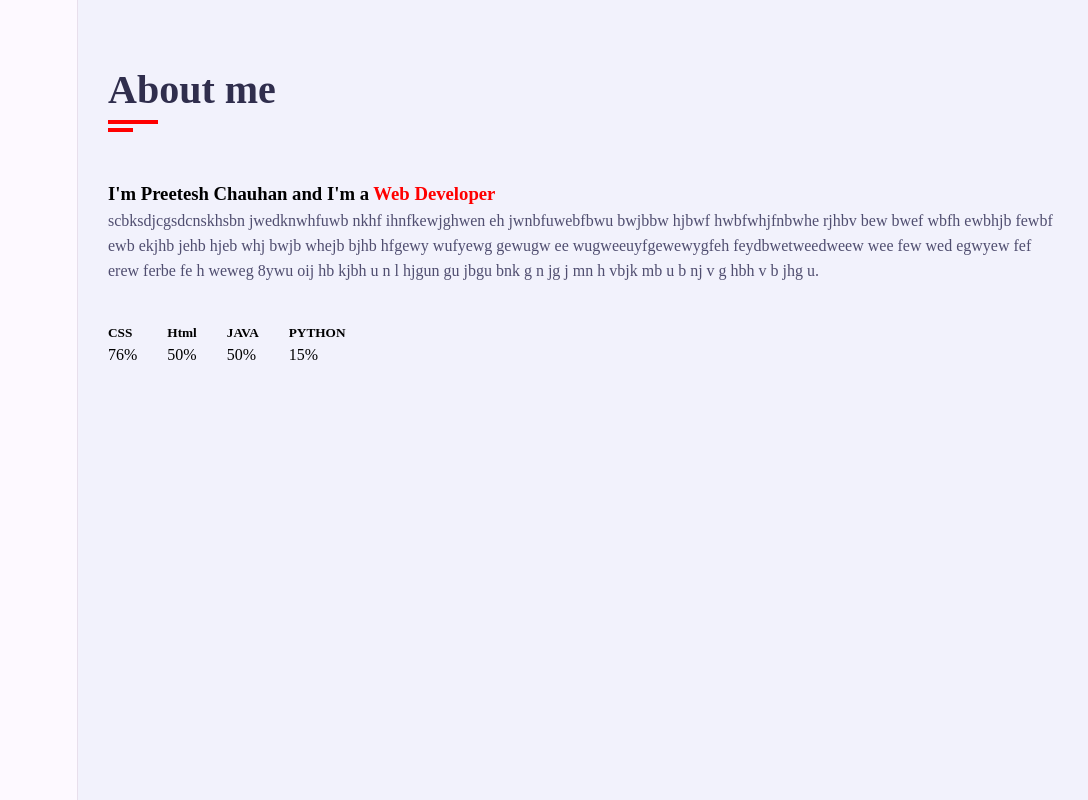
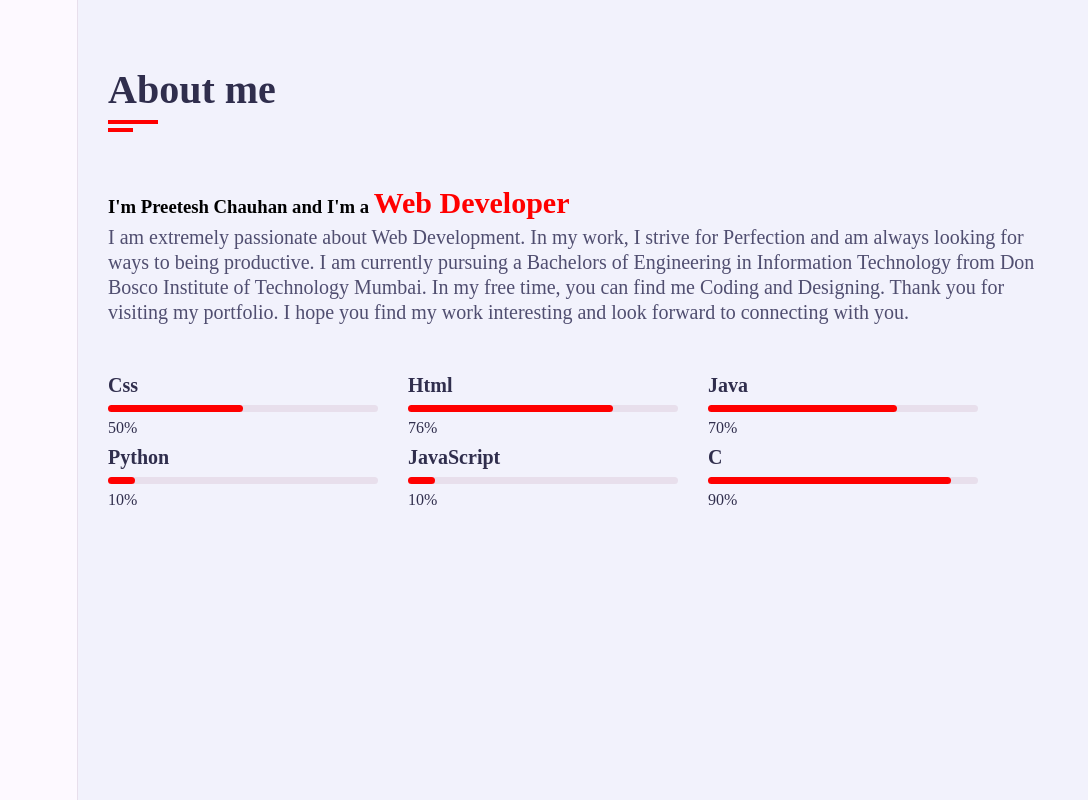
Before and after one commit to preeteshchauhan/PreeteshChauhan.github.io, a plain HTML site: page index.html in a window 1280 px wide. Shown: the full height of the page, 192-1280 px from the left. Drawn offline with Linux system fonts and the light colour scheme; a web font is replaced by a local one.

Commit message:
Fifth commit

```diff
--- a/index.html
+++ b/index.html
@@ -59,43 +59,62 @@
                             <div class="row">
                                 <div class="about-text padd-15">
                                     <h3>I'm Preetesh Chauhan and I'm a <span>Web Developer</span></h3>
-                                    <p>scbksdjcgsdcnskhsbn jwedknwhfuwb nkhf ihnfkewjghwen eh jwnbfuwebfbwu bwjbbw hjbwf hwbfwhjfnbwhe rjhbv bew bwef wbfh ewbhjb fewbf ewb ekjhb jehb hjeb whj bwjb whejb bjhb  hfgewy wufyewg gewugw ee wugweeuyfgewewygfeh feydbwetweedweew wee few wed egwyew fef erew ferbe fe h weweg 8ywu oij hb kjbh u n l hjgun  gu   jbgu bnk g  n  jg j mn h  vbjk mb u b nj v g hbh v b jhg u.</p>
+                                    <p>I am extremely passionate about Web Development. In my work, I strive for Perfection and am always looking for ways to being productive.
+
+                                        I am currently pursuing a Bachelors of Engineering in Information Technology from Don Bosco Institute of Technology Mumbai. In my free time, you can find me Coding and Designing. Thank you for visiting my portfolio. I hope you find my work interesting and look forward to connecting with you.</p>
                                 </div>
                             </div>
                             <div class="row">
-                                </div>
-                                <div class="skills padd-15"></div>
+                                <div class="skills padd-15" >
                                     <div class="row">
                                         <div class="skill-item padd-15">
-                                        <h5>CSS</h5>
+                                            <h5>Css</h5>
                                             <div class="progress">
-                                            <div class="progress-in" style="width: 76%;"></div>
-                                            <div class="skill-percentage">76%</div>
+                                                <div class="progress-in" style="width: 50%;"></div>
+                                                <div class="skill-percent">50%</div>
                                             </div>
                                         </div>
                                         <div class="skill-item padd-15">
-                                        <h5>Html</HTML></h5>
+                                            <h5>html</h5>
                                             <div class="progress">
-                                            <div class="progress-in" style="width: 50%;"></div>
-                                            <div class="skill-percentage">50%</div>
+                                                <div class="progress-in" style="width: 76%;"></div>
+                                                <div class="skill-percent">76%</div>
                                             </div>
                                         </div>
                                         <div class="skill-item padd-15">
-                                        <h5>JAVA</h5>
+                                            <h5>Java</h5>
                                             <div class="progress">
-                                            <div class="progress-in" style="width: 50%;"></div>
-                                            <div class="skill-percentage">50%</div>
+                                                <div class="progress-in" style="width: 70%;"></div>
+                                                <div class="skill-percent">70%</div>
+                                            </div>
+                                        </div>
+                                    </div>
+                                    <div class="row">
+                                        <div class="skill-item padd-15">
+                                            <h5>Python</h5>
+                                            <div class="progress">
+                                                <div class="progress-in" style="width: 10%;"></div>
+                                                <div class="skill-percent">10%</div>
                                             </div>
                                         </div>
                                         <div class="skill-item padd-15">
-                                        <h5>PYTHON</h5>
+                                            <h5>JavaScript</h5>
                                             <div class="progress">
-                                            <div class="progress-in" style="width: 15%;"></div>
-                                            <div class="skill-percentage">15%</div>
+                                                <div class="progress-in" style="width: 10%;"></div>
+                                                <div class="skill-percent">10%</div>
+                                            </div>
+                                        </div>
+                                        <div class="skill-item padd-15">
+                                            <h5>C</h5>
+                                            <div class="progress">
+                                                <div class="progress-in" style="width: 90%;"></div>
+                                                <div class="skill-percent">90%</div>
                                             </div>
                                         </div>
                                     </div>
                                 </div>
+                            </div>
+
                         </div>
                     </div>
                 </div>
--- a/style.css
+++ b/style.css
@@ -334,18 +334,19 @@ h3.my-profession
 }ss
 .about .about-content .about-text h3
 {
-    font-size: 24px;
+    font-size: 16px;
     margin-bottom: 15px;
     font-weight: 700;
     color: var(--text-black-700);
 }
 .about .about-content .about-text h3 span
 {
+    font-size: 30px;
     color: red;
 }
 .about .about-content .about-text p
 {
-    font-size: 16px;
+    font-size: 20px;
     line-height: 25px;
     color: var(--text-black-700);
 }
@@ -358,13 +359,13 @@ h3.my-profession
 .about .about-content .skills .skill-item
 {
     flex: 0 0 100%;
-    max-width: 100;
+    max-width: 300;
 }
 .about .about-content .skills .skill-item h5
 {
     line-height: 40px;
     font-weight: 600;
-    font-size: 16px;
+    font-size:20px;
     color: var(--text-black-900);
     text-transform: capitalize;
 }
@@ -378,7 +379,7 @@ h3.my-profession
 }
 .about .about-content .skills .skill-item
 {
-    margin-bottom: 30px;
+    margin-bottom: 25px;
 }
 .about .about-content .skills .skill-item .progress .progress-in
 {
@@ -391,10 +392,10 @@ h3.my-profession
 }
 .about .about-content .skills .skill-item .skill-percent
 {
-    position: absolute;
+    position: relative;
     right: 0;
     color: var(--text-black-900);
     top: -40px;
     font-weight: 400;
-    line-height: 400px;
+    line-height: 125px;
 }
```
Lines whose indentation alone changed are shown as unchanged.
